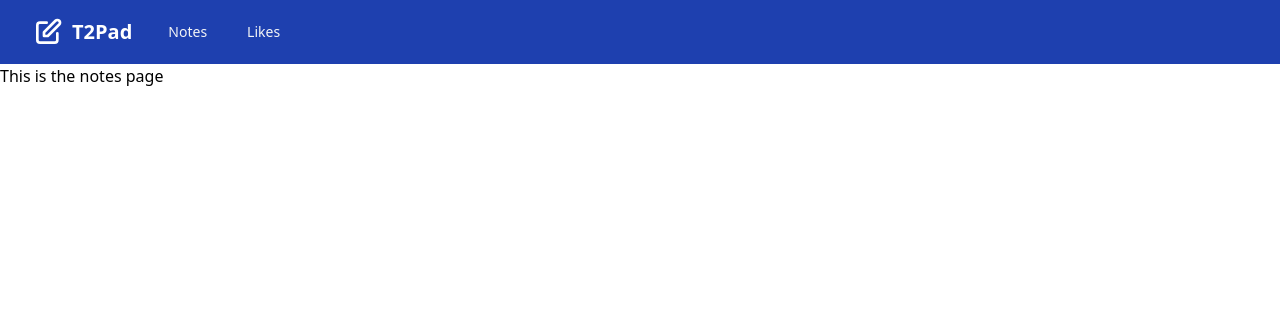
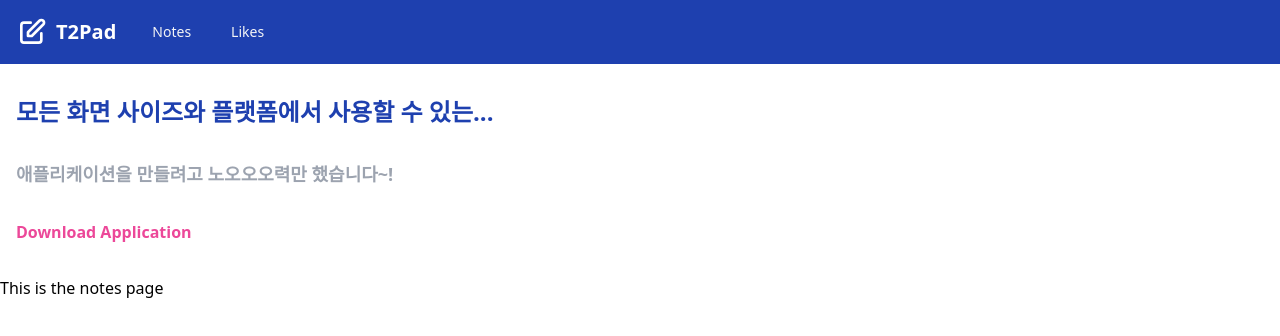
Before and after one commit to dev-t2/learn-javascript, a React (Create React App) app in the folder frontend/: page /notes in a window 1280 px wide. Shown: the top 336 px of the page. Built offline with nearby package versions, Linux system fonts and the light colour scheme; no server answers; the HTML template or start-up script is replaced by a standard one.

Commit message:
Update-Content Section and Tailwind CSS

```diff
--- /dev/null
+++ b/frontend/src/components/Contents.js
@@ -0,0 +1,24 @@
+import { memo } from 'react';
+
+const Contents = () => {
+  return (
+    <div>
+      <div className="max-w-7xl mx-auto px-4">
+        <div>
+          <h2 className="my-8 text-xl sm:text-2xl font-bold text-blue-800 text-center sm:text-left">
+            모든 화면 사이즈와 플랫폼에서 사용할 수 있는...
+          </h2>
+          <p className="mb-8 text-base sm:text-lg font-semibold text-gray-400 text-center sm:text-left">
+            애플리케이션을 만들려고 노오오오력만 했습니다~!
+          </p>
+
+          <h2 className="mb-8 font-bold text-pink-500 text-center sm:text-left">
+            Download Application
+          </h2>
+        </div>
+      </div>
+    </div>
+  );
+};
+
+export default memo(Contents);
--- a/frontend/src/components/Header.js
+++ b/frontend/src/components/Header.js
@@ -1,42 +1,14 @@
 import { memo } from 'react';
-import { Link } from 'react-router-dom';
+import Logo from './Logo';
+import Nav from './Nav';
 
-const Header = () => {
+const Header = ({ title, items }) => {
   return (
     <header className="bg-blue-800">
-      <div className="max-w-7xl mx-auto px-2 sm:px-6 lg:px-8 flex items-center justify-between h-16">
-        <div className="flex items-center flex-1 justify-center sm:justify-start">
-          <div className="flex items-center">
-            <Link to="/">
-              <svg
-                className="w-8 h-8 text-white"
-                xmlns="http://www.w3.org/2000/svg"
-                fill="none"
-                viewBox="0 0 24 24"
-                stroke="currentColor"
-              >
-                <path
-                  strokeLinecap="round"
-                  strokeLinejoin="round"
-                  strokeWidth="2"
-                  d="M11 5H6a2 2 0 00-2 2v11a2 2 0 002 2h11a2 2 0 002-2v-5m-1.414-9.414a2 2 0 112.828 2.828L11.828 15H9v-2.828l8.586-8.586z"
-                />
-              </svg>
-            </Link>
-
-            <Link className="hidden sm:block text-white font-semibold text-xl ml-2" to="/">
-              T2Pad
-            </Link>
-          </div>
-
-          <div className="hidden sm:flex sm:ml-4 md:ml-6 sm:space-x-2 md:space-x-4">
-            <Link className="header-link" to="/notes">
-              Notes
-            </Link>
-            <Link className="header-link" to="/likes">
-              Likes
-            </Link>
-          </div>
+      <div className="h-16 max-w-7xl mx-auto px-4 flex items-center justify-between">
+        <div className="flex-1 flex items-center justify-center sm:justify-start">
+          <Logo title={title} />
+          <Nav items={items} />
         </div>
       </div>
     </header>
--- a/frontend/src/components/Layout.js
+++ b/frontend/src/components/Layout.js
@@ -1,11 +1,16 @@
 import { memo } from 'react';
 
 import Header from './Header';
+import Contents from './Contents';
+
+const title = 'T2Pad';
+const items = ['Notes', 'Likes'];
 
 const Layout = ({ children }) => {
   return (
     <div className="h-screen flex flex-col">
-      <Header />
+      <Header title={title} items={items} />
+      <Contents />
 
       <div className="flex-1">
         <main>{children}</main>
--- /dev/null
+++ b/frontend/src/components/Logo.js
@@ -0,0 +1,31 @@
+import { memo } from 'react';
+import { Link } from 'react-router-dom';
+
+const Logo = ({ title }) => {
+  return (
+    <h1 className="flex items-center">
+      <Link to="/">
+        <svg
+          className="w-8 h-8 text-white"
+          xmlns="http://www.w3.org/2000/svg"
+          fill="none"
+          viewBox="0 0 24 24"
+          stroke="currentColor"
+        >
+          <path
+            strokeLinecap="round"
+            strokeLinejoin="round"
+            strokeWidth="2"
+            d="M11 5H6a2 2 0 00-2 2v11a2 2 0 002 2h11a2 2 0 002-2v-5m-1.414-9.414a2 2 0 112.828 2.828L11.828 15H9v-2.828l8.586-8.586z"
+          />
+        </svg>
+      </Link>
+
+      <Link className="hidden sm:block text-white text-xl font-semibold ml-2" to="/">
+        {title}
+      </Link>
+    </h1>
+  );
+};
+
+export default memo(Logo);
--- /dev/null
+++ b/frontend/src/components/Nav.js
@@ -0,0 +1,16 @@
+import { memo } from 'react';
+import { Link } from 'react-router-dom';
+
+const Nav = ({ items }) => {
+  return (
+    <nav className="hidden sm:flex ml-6 space-x-4">
+      {items.map((item, index) => (
+        <Link key={index} className="nav-link" to={`/${item.toLowerCase()}`}>
+          {item}
+        </Link>
+      ))}
+    </nav>
+  );
+};
+
+export default memo(Nav);
--- a/frontend/src/index.css
+++ b/frontend/src/index.css
@@ -1,8 +1,8 @@
 @tailwind base;
 @tailwind components;
 
-.header-link {
-  @apply text-gray-100 text-sm font-medium px-3 py-2 rounded-md hover:bg-blue-700 hover:text-white;
+.nav-link {
+  @apply text-sm font-medium text-gray-100 hover:text-white hover:bg-blue-700 px-3 py-2 rounded-md;
 }
 
 .button {
```
